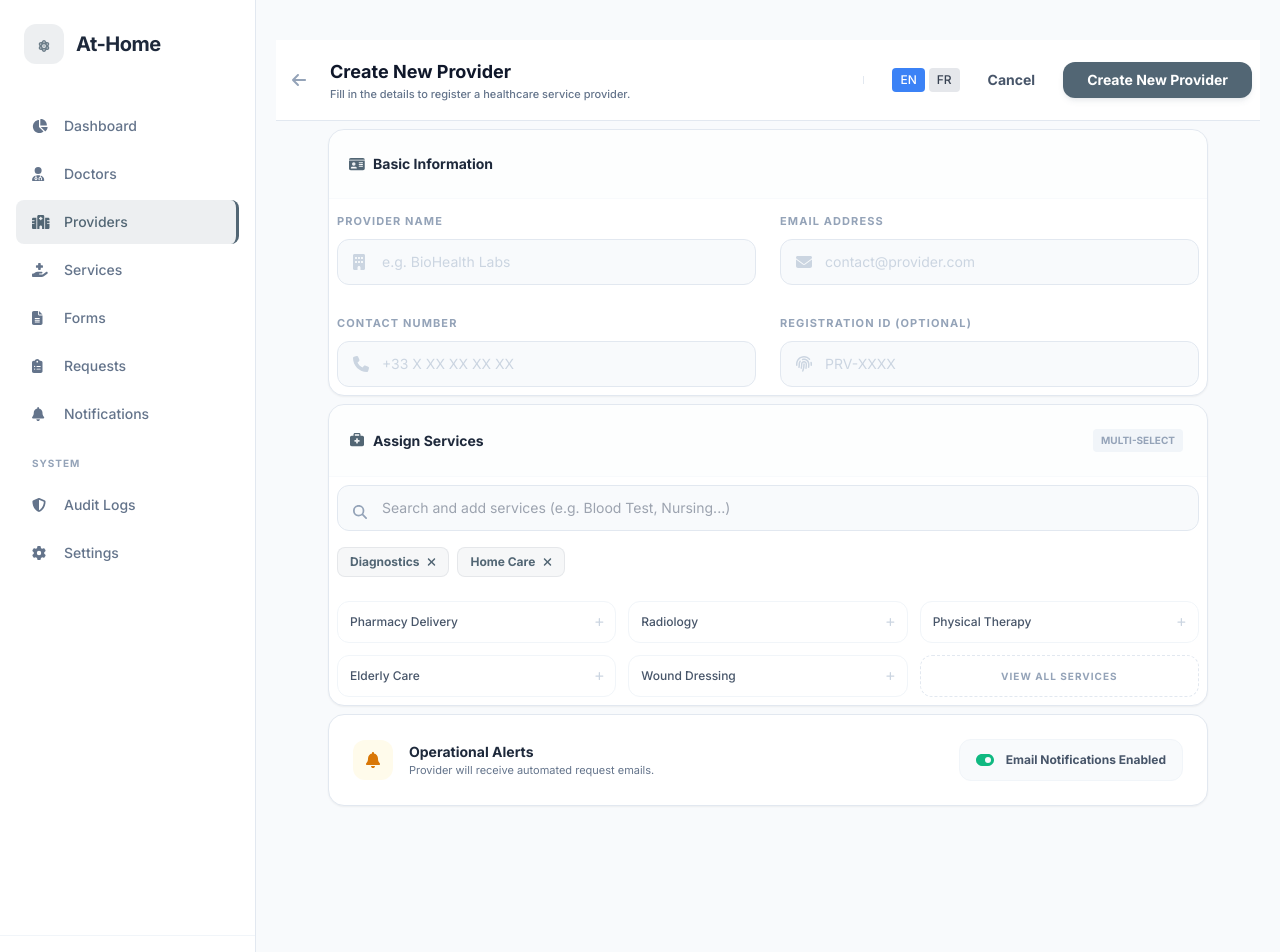
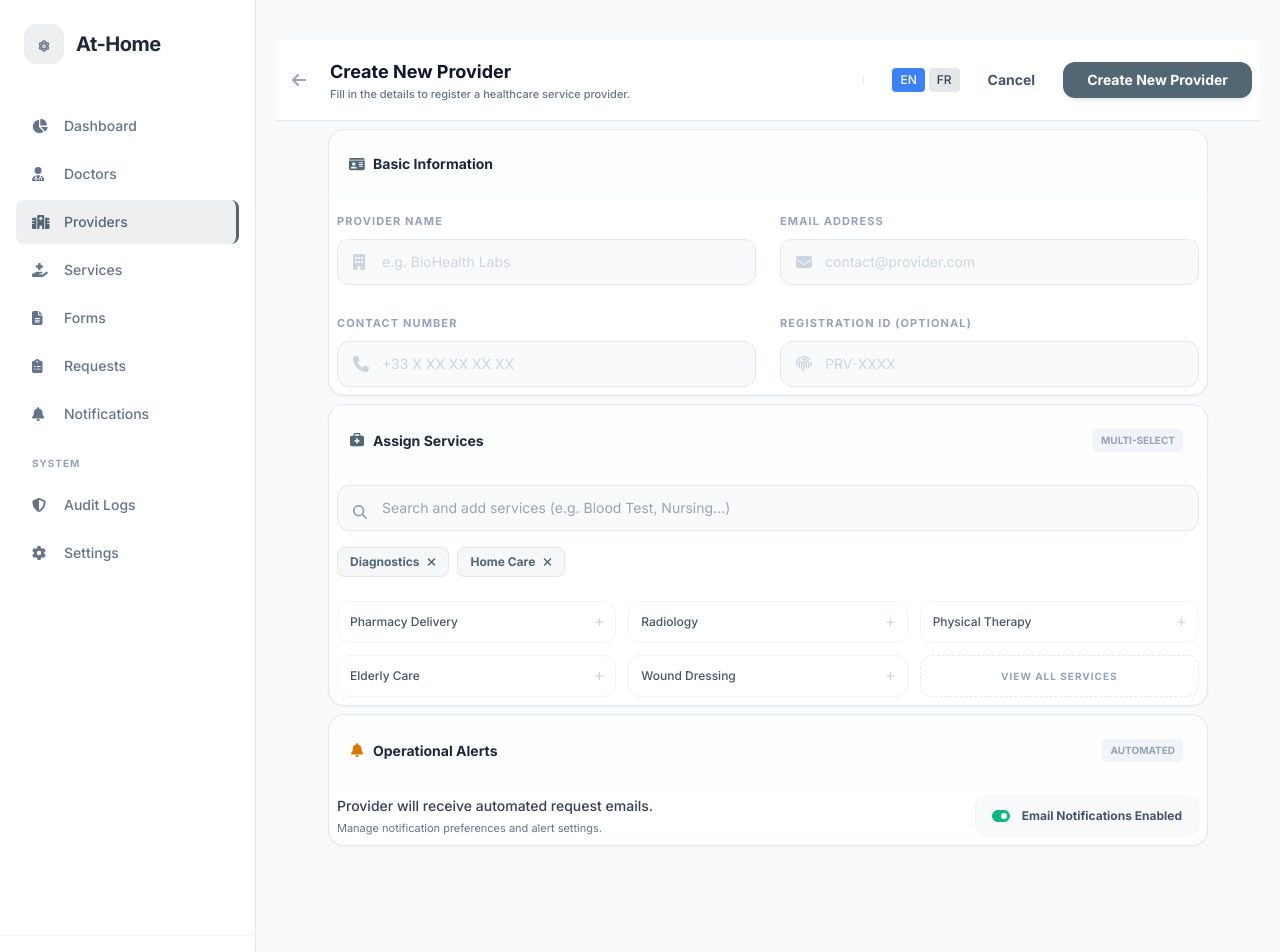
Before and after one commit to Mayuri2502/at-home-healthcare-admin-react, a React (Create React App) app: page /providers/create in a window 1280 px wide. Shown: the top 952 px of the page. Built offline with nearby package versions, Linux system fonts and the light colour scheme; sample sign-in values are in the browser's storage.

Commit message:
Section spacing inconsistency – Extra vertical spacing between sections (Basic Info, Assign Services, Operational Alerts) compared to design.

```diff
--- a/src/pages/providers/CreateProvider.tsx
+++ b/src/pages/providers/CreateProvider.tsx
@@ -334,19 +334,27 @@ const CreateProvider: React.FC = () => {
           </section>
 
           {/* Section 3: Notification Preferences */}
-          <section className="bg-white rounded-2xl border border-slate-200 shadow-sm p-6 flex flex-col md:flex-row md:items-center justify-between gap-6">
-            <div className="flex items-center gap-4">
-              <div className="w-10 h-10 bg-amber-50 rounded-xl flex items-center justify-center text-amber-600">
+          <section className="bg-white rounded-2xl border border-slate-200 shadow-sm overflow-hidden">
+            <div className="p-6 border-b border-slate-50 bg-slate-50/30 flex items-center justify-between">
+              <div className="flex items-center gap-3">
+                <div className="w-8 h-8 bg-amber-50 rounded-lg flex items-center justify-center text-amber-600 text-sm">
                   <i className="fa-solid fa-bell"></i>
                 </div>
+                <h2 className="text-sm font-bold text-slate-800">Operational Alerts</h2>
+              </div>
+              <span className="text-[10px] font-bold text-slate-400 bg-slate-100 px-2 py-1 rounded">AUTOMATED</span>
+            </div>
+            <div className="p-8 flex flex-col md:flex-row md:items-center justify-between gap-6">
+              <div className="flex items-center gap-4">
                 <div>
-                <h3 className="text-sm font-bold text-slate-800">Operational Alerts</h3>
-                <p className="text-[11px] text-slate-500">Provider will receive automated request emails.</p>
+                  <p className="text-sm font-medium text-slate-700">Provider will receive automated request emails.</p>
+                  <p className="text-[11px] text-slate-500 mt-1">Manage notification preferences and alert settings.</p>
                 </div>
               </div>
               <div className="flex items-center gap-3 bg-slate-50 px-4 py-2 rounded-xl border border-slate-100">
                 <i className="fa-solid fa-toggle-on text-emerald-500"></i>
                 <span className="text-xs font-bold text-slate-600">Email Notifications Enabled</span>
+              </div>
             </div>
           </section>
         </div>
```
Lines whose indentation alone changed are shown as unchanged.
